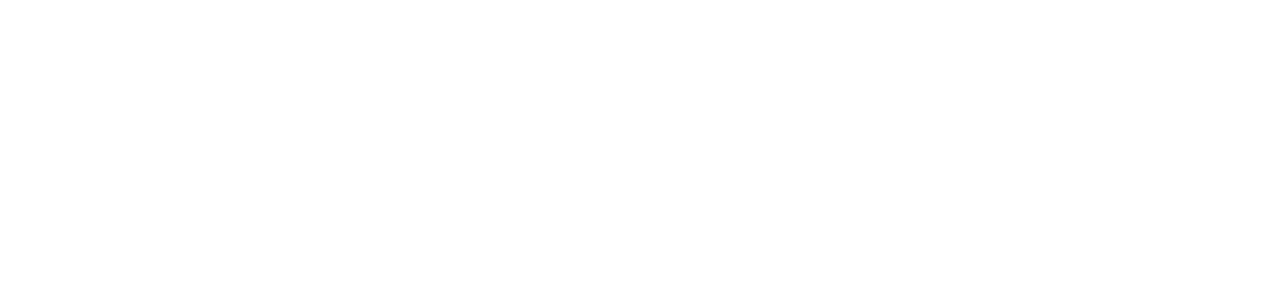
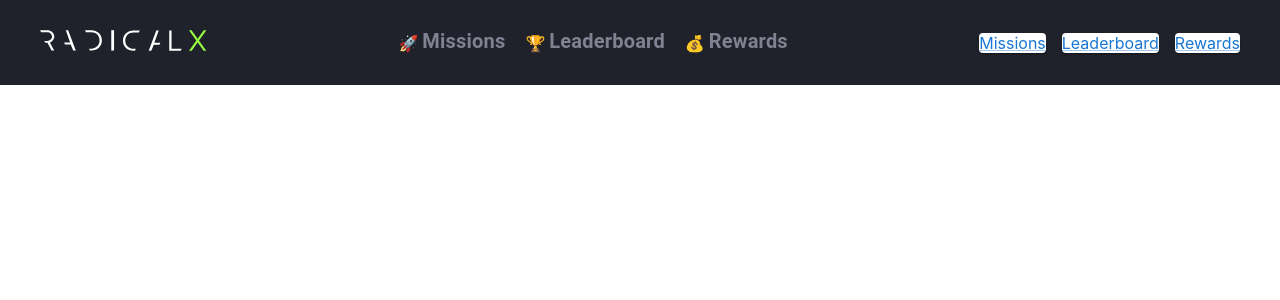
Before and after one commit to sivaShilpa/Project-Missions, a Next.js app: page / in a window 1280 px wide. Shown: the top 300 px of the page. Built offline with nearby package versions, Linux system fonts and the light colour scheme.

Commit message:
feat: header homeLogo and navBar

```diff
--- /dev/null
+++ b/components/NavBarLink/NavBarLink.jsx
@@ -0,0 +1,28 @@
+import React from 'react'
+import { Grid, Box, Link, Typography, Divider } from '@mui/material'
+import StyledBox from '../../styles/Header/StyledBox'
+import StyledTypography from '../../styles/Header/StyledTypography'
+import StyledLink from '../../styles/Header/StyledLink'
+import StyledGrid from '../../styles/Header/StyledGrid'
+import StyledNavBox from '../../styles/Header/StyledNavBox'
+
+const NavBarLink = ({icon, text}) => {
+  return (
+    <Grid item>
+        <StyledBox>
+            <StyledLink href="/missions" sx={{textDecoration:'none'}}>
+                <StyledGrid container spacing={0.5}>
+                    <Grid item>{icon}</Grid>
+                    <Grid item>
+                        <StyledNavBox display={'flex'} justifyContent={'space-between'}>
+                            <StyledTypography>{text}</StyledTypography>
+                        </StyledNavBox>
+                    </Grid>
+                </StyledGrid>
+            </StyledLink>
+        </StyledBox>
+    </Grid>
+  )
+}
+
+export default NavBarLink
--- /dev/null
+++ b/components/NavBarLink/index.js
@@ -0,0 +1 @@
+export { default } from './NavBarLink.jsx';
--- a/pages/_app.js
+++ b/pages/_app.js
@@ -1,7 +1,14 @@
 import '../styles/globals.css'
+import Header from '../templates/Header'
+
 
 function MyApp({ Component, pageProps }) {
-  return <Component {...pageProps} />
+  return (
+    <>
+      <Header/>
+      <Component {...pageProps} />
+    </>
+  )
 }
 
 export default MyApp
--- a/pages/index.js
+++ b/pages/index.js
@@ -1,13 +1,10 @@
-import Head from 'next/head'
 import styles from '../styles/Home.module.css'
-import Header from '../templates/Header'
+
 
 export default function Home() {
   return (
     <div className={styles.container}>
-      <Head>
-        <Header/>
-      </Head>
+      Home
     </div>
   )
 }
--- a/styles/Header/StyledAppBar.js
+++ b/styles/Header/StyledAppBar.js
@@ -2,10 +2,14 @@
 
 const StyledAppBar = styled(AppBar)({
     display: 'flex',
+    flexDirection:'row',
     justifyContent: 'space-between',
+    alignItems: 'center',
     background: 'var(--dark-dark-2, #1F222A)',
+    boxShadow: 'none',
+
     height:'85px',
-    boxShadow: 'none',
+    padding: '0 40px',
 })
 
 export default StyledAppBar
--- /dev/null
+++ b/styles/Header/StyledBox.js
@@ -0,0 +1,15 @@
+import {Box, styled} from '@mui/material';
+
+const StyledBox = styled(Box)({
+    backgroundColor:'#1F222A',
+    variant:'outlined',
+    borderRadius:'0',
+    height: '85px',
+    padding:'2px',
+    bottom:'0',
+    display:'flex',
+    justifyContent:'center',
+    alignItems:'center',
+})
+
+export default StyledBox
--- /dev/null
+++ b/styles/Header/StyledGrid.js
@@ -0,0 +1,7 @@
+import {Grid, styled} from '@mui/material';
+
+const StyledGrid = styled(Grid)({
+    alignItems:'center',
+})
+
+export default StyledGrid
--- /dev/null
+++ b/styles/Header/StyledLink.js
@@ -0,0 +1,7 @@
+import {Link, styled} from '@mui/material';
+
+const StyledLink = styled(Link)({
+    textDecoration:'none',
+})
+
+export default StyledLink
--- /dev/null
+++ b/styles/Header/StyledNavBox.js
@@ -0,0 +1,16 @@
+import {Box, styled} from '@mui/material';
+
+const StyledNavBox = styled(Box)({
+    borderBottom: '4px solid #1F222A',
+    height: '84px',
+    alignItems:'center',
+    marginLeft:'0',
+    width:'110%',
+    "&:hover":{
+        borderBottom:'4px solid',
+        borderImageSlice: '1',
+        borderImageSource:'linear-gradient(286deg, #00F5A0 0%, #00D9F5 100%)',
+    }
+})
+
+export default StyledNavBox
--- /dev/null
+++ b/styles/Header/StyledTypography.js
@@ -0,0 +1,16 @@
+import {Typography, styled} from '@mui/material';
+
+const StyledTypography = styled(Typography)({
+    color: '#808191',
+    fontSize: '20px',
+    fontStyle: 'normal',
+    fontWeight: '700',
+    lineHeight: '160%', /* 32px */
+    "&:hover":{
+        background: "-webkit-linear-gradient(286deg, #00F5A0 0%, #00D9F5 100%)",
+        WebkitBackgroundClip: "text",
+        WebkitTextFillColor: "transparent"
+    }
+})
+
+export default StyledTypography
--- a/templates/Header/Header.jsx
+++ b/templates/Header/Header.jsx
@@ -1,13 +1,58 @@
 import React from 'react'
 import StyledAppBar from '../../styles/Header/StyledAppBar'
+import StyledBox from '../../styles/Header/StyledBox'
+import {Box, Card, Divider, Grid, Icon, Link, Paper, Typography, styled} from '@mui/material'
+import Image from 'next/image'
+import homeLogo from "../../assets/homeLogo.svg"
+import NavBarLink from '../../components/NavBarLink'
 
+const Item = styled(Paper)(({ theme }) => ({
+    backgroundColor: theme.palette.mode === 'dark' ? '#1A2027' : '#fff',
+    ...theme.typography.body2,
+    padding: theme.spacing(1),
+    textAlign: 'center',
+    color: theme.palette.text.secondary,
+}));
 
 const Header = () => {
 
   return (
-     <StyledAppBar>
-     Header
-     </StyledAppBar>
+    <StyledAppBar>
+        <Grid container sx={{width:'100%', flexDirection:'row', alignItems:'center', justifyContent:'space-between'}}>
+            <Grid item>
+                <Link href="/">
+                    <Image src={homeLogo} alt="homeLogo"/>
+                </Link>
+            </Grid>
+            <Grid item>
+                <Grid container spacing={2} >
+                    <NavBarLink icon={'🚀'} text={'Missions'}/>
+                    <NavBarLink icon={'🏆'} text={'Leaderboard'}/>
+                    <NavBarLink icon={'💰'} text={'Rewards'}/>
+                </Grid>
+            </Grid>
+            <Grid item>
+                <Grid container spacing={2} >
+                    <Grid item>
+                        <Card>
+                            <Link href="/missions">Missions</Link>
+                        </Card>
+
+                    </Grid>
+                    <Grid item>
+                        <Card>
+                        <Link href="/leaderboard">Leaderboard </Link>
+                    </Card>
+                    </Grid>
+                    <Grid item>
+                        <Card>
+                        <Link href="/rewards">Rewards</Link>
+                        </Card>
+                    </Grid>
+                </Grid>
+            </Grid>
+        </Grid>
+    </StyledAppBar>
   )
 }
 
```
Also changed, not shown: fonts/Satoshi.js (added, +11 -0 lines), assets/homeLogo.png (added).
